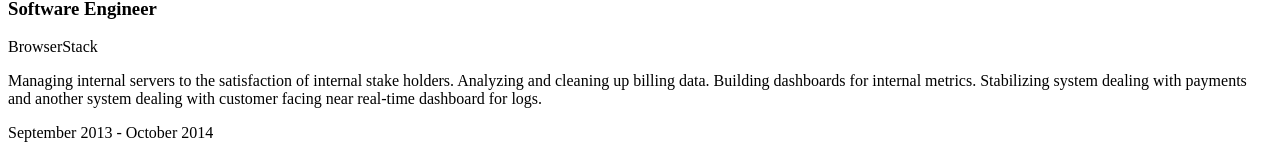
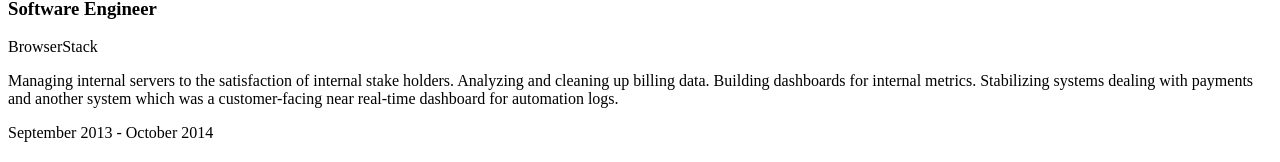
Before and after one commit to algogrit/gauravagarwalr.com, a Gatsby site: page /experience in a window 1280 px wide. Shown: the part 378-540 px from the top of the page. Built offline with nearby package versions, Linux system fonts and the light colour scheme; Gatsby itself is replaced by a stand-in of ours; a web font is replaced by a local one.

Commit message:
Proof-reading.

```diff
--- a/src/pages/experience.js
+++ b/src/pages/experience.js
@@ -23,7 +23,7 @@
     startDate: 'September 2013',
     endDate: 'October 2014',
     description: `Managing internal servers to the satisfaction of internal stake holders. Analyzing and cleaning up billing data.
-    Building dashboards for internal metrics. Stabilizing system dealing with payments and another system dealing with customer facing near real-time dashboard for logs.`
+    Building dashboards for internal metrics. Stabilizing systems dealing with payments and another system which was a customer-facing near real-time dashboard for automation logs.`
   },
   {
     title: 'Consultant',
```
